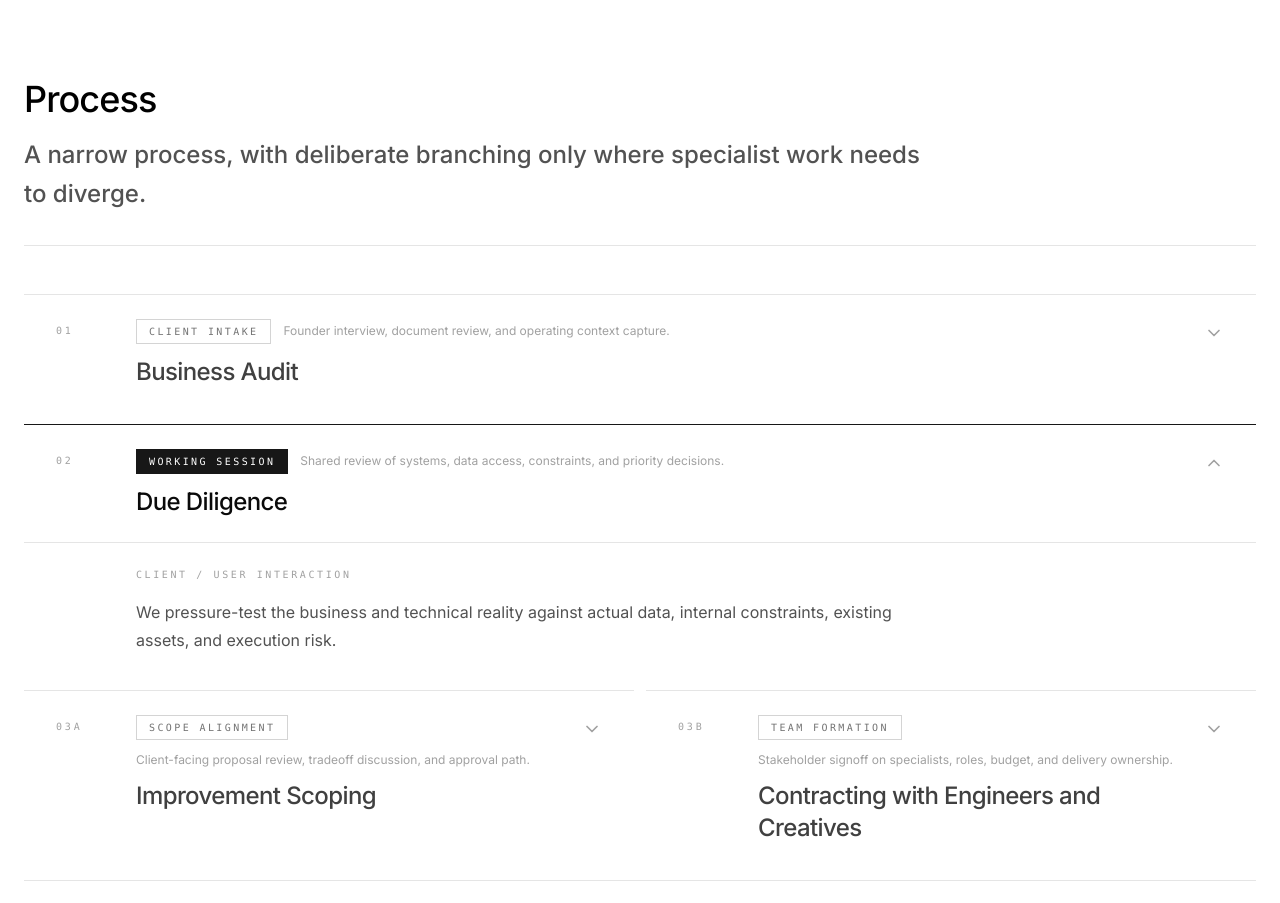
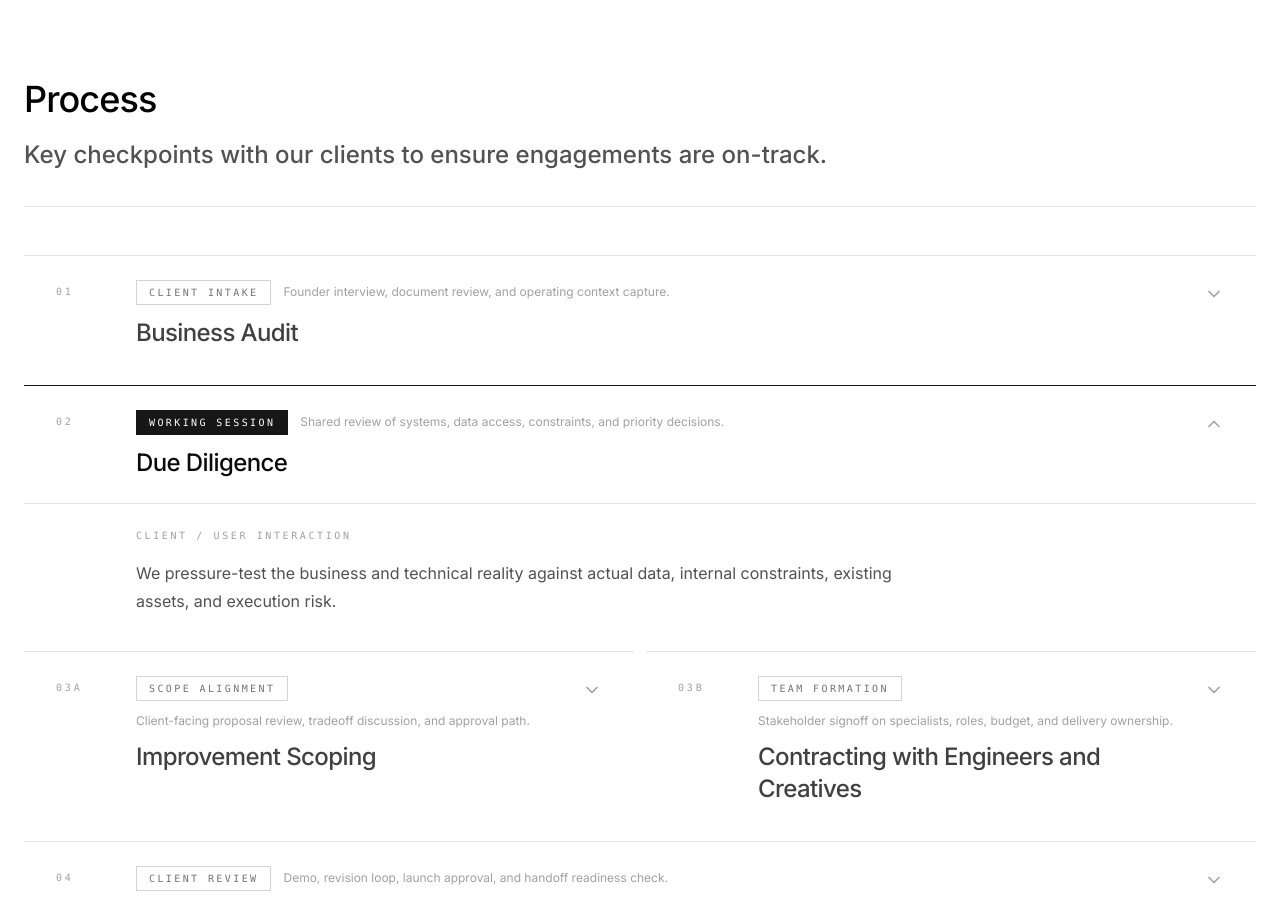
Before and after one commit to aliahm08/B2W, a React (Vite) app: page / in a window 1280 px wide. Shown: the part 4100-5003 px from the top of the page. Built offline with nearby package versions, Linux system fonts and the light colour scheme.

Commit message:
content: update process section subtitle

```diff
--- a/src/components/OurProcess.tsx
+++ b/src/components/OurProcess.tsx
@@ -171,7 +171,7 @@ export default function OurProcess() {
       >
         <h2 className="mb-4 text-4xl font-medium tracking-tight">Process</h2>
         <p className="mb-8 max-w-4xl text-xl font-medium leading-relaxed text-neutral-600 md:text-2xl">
-          A narrow process, with deliberate branching only where specialist work needs to diverge.
+          Key checkpoints with our clients to ensure engagements are on-track.
         </p>
         <div className="h-px w-full bg-neutral-200" />
       </motion.div>
```
